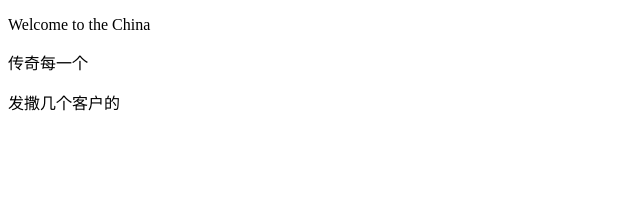
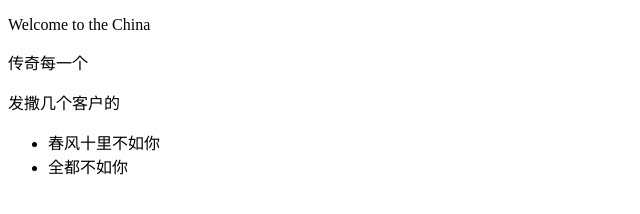
Before and after one commit to nice22hao/learngit, a plain HTML site: page new.html in a window 1280 px wide. Shown: the whole page, without its empty margins (0-640 px from the left). Drawn offline with Linux system fonts and the light colour scheme.

Commit message:
'不如你'

```diff
--- a/new.html
+++ b/new.html
@@ -8,5 +8,9 @@
 	<p>Welcome to the China</p>
 	<span>传奇每一个</span>
 	<p>发撒几个客户的</p>
+	<ul>
+		<li>春风十里不如你</li>
+		<li>全都不如你</li>
+	</ul>
 </body>
 </html>
```
